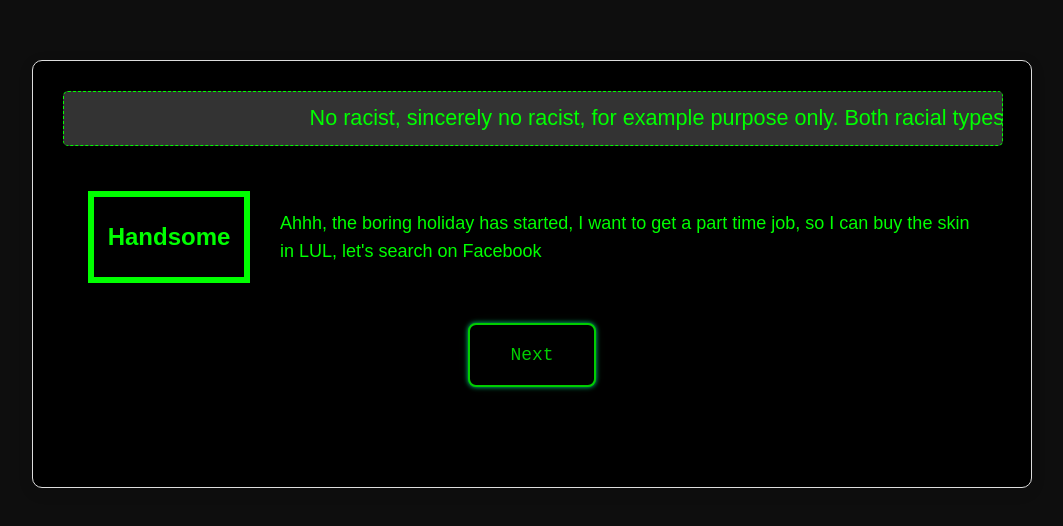
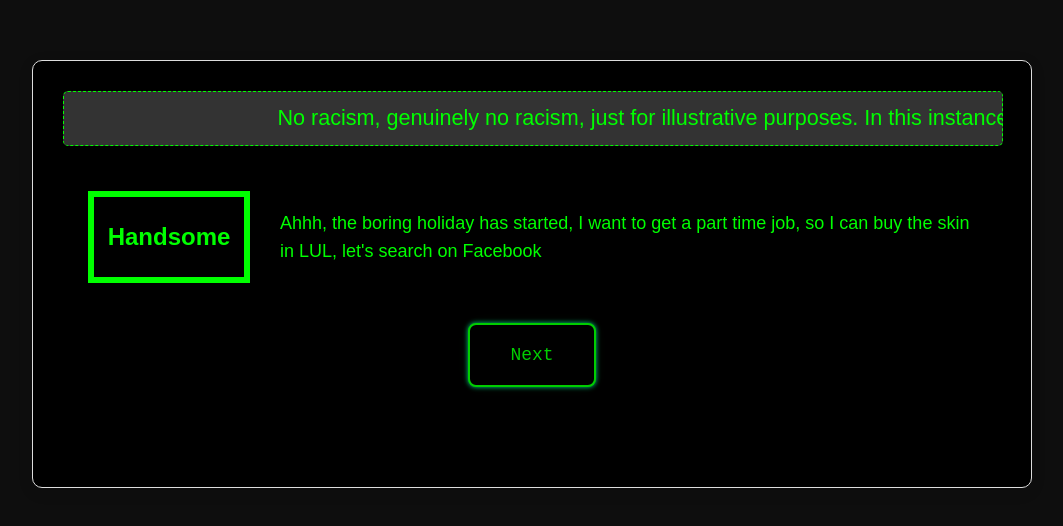
Before and after one commit to jxinn93/CyberSifu, a React (Vite) app in the folder cybersifu-frontend/: page /scenario3 in a window 1280 px wide. Shown: the part 126-652 px from the top of the page, without its empty margins (108-1171 px from the left). Built offline with nearby package versions, Linux system fonts and the light colour scheme.

Commit message:
update grammar error

```diff
--- a/cybersifu-frontend/src/Pages/Scenario3Page.jsx
+++ b/cybersifu-frontend/src/Pages/Scenario3Page.jsx
@@ -91,7 +91,7 @@ function Scenario3Page() {
             {/* Disclaimer at the very top with scrolling effect */}
             <div className="disclaimer-wrapper">
                 <div className="disclaimer-text">
-                    <p>No racist, sincerely no racist, for example purpose only. Both racial types are scammers in this case.</p>
+                    <p>No racism, genuinely no racism, just for illustrative purposes. In this instance, both racial types are fraudsters.</p>
                 </div>
             </div>
 
@@ -158,7 +158,7 @@ function Scenario3Page() {
             {/* Intermediate step for 'transferMoney' choice */}
             {currentScene === 'transfer_step1' && (
                 <div className="transfer-step1-section">
-                    <p className="scammer-dialogue">Scammer said: "Transfer RM200 to this account through e-wallet and you can start your easy way to be millionaire soon."</p>
+                    <p className="scammer-dialogue">DaMing said: "Transfer RM200 to my account through e-wallet and you can start your easy way to be millionaire soon."</p>
                     <p className="account-holder-info">You found that the account holder name is "Ali bin Abu"</p>
 
                     <h4 className="last-chance-heading">Last chance!</h4>
@@ -169,7 +169,7 @@ function Scenario3Page() {
                         </button>
                         {/* Leads to new 'realization' scene */}
                         <button onClick={() => { setChoice('realizedScam'); setCurrentScene('realization'); }} className="choices button">
-                            Why the post seem like type-C's post but the account name is type-M
+                            wait2, 'DaMing' wants the cash, but 'Ali bin Abu' is the recipient? Is this a test, or am I missing something brilliantly obvious?
                         </button>
                     </div>
                 </div>
```
